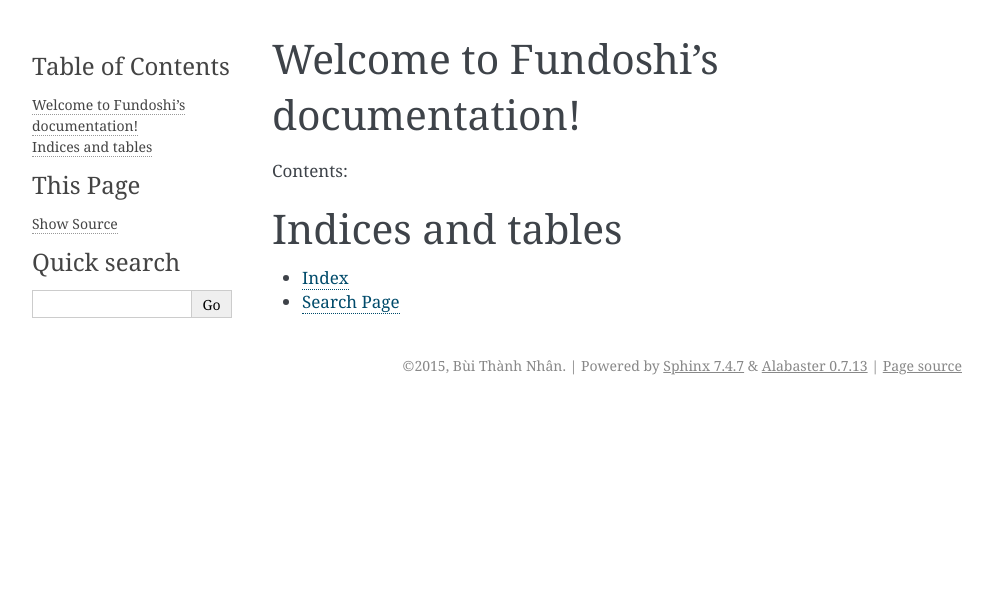
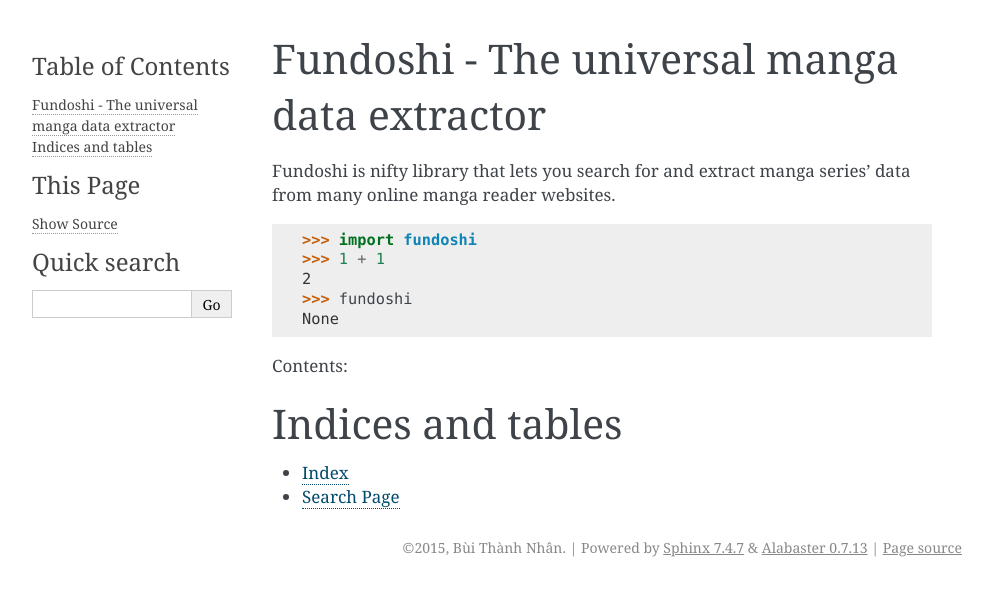
Before and after one commit to nhanb/fundoshi, a Sphinx documentation site: the page built from docs/index.rst, in a window 1280 px wide. Shown: the top 596 px of the page, without its empty margins (148-1141 px from the left). Built offline with Sphinx 7.4.7, drawn with Linux system fonts in a browser that asks for light colours.

```diff
--- a/docs/index.rst
+++ b/docs/index.rst
@@ -3,8 +3,21 @@
    You can adapt this file completely to your liking, but it should at least
    contain the root `toctree` directive.
 
-Welcome to Fundoshi's documentation!
-====================================
+Fundoshi - The universal manga data extractor
+=============================================
+
+Fundoshi is nifty library that lets you search for and extract manga series'
+data from many online manga reader websites.
+
+.. doctest::
+
+    >>> import fundoshi
+    >>> 1 + 1
+    2
+    >>> fundoshi
+    None
+
+
 
 Contents:
 
```
Also changed, not shown: 1 other file.
